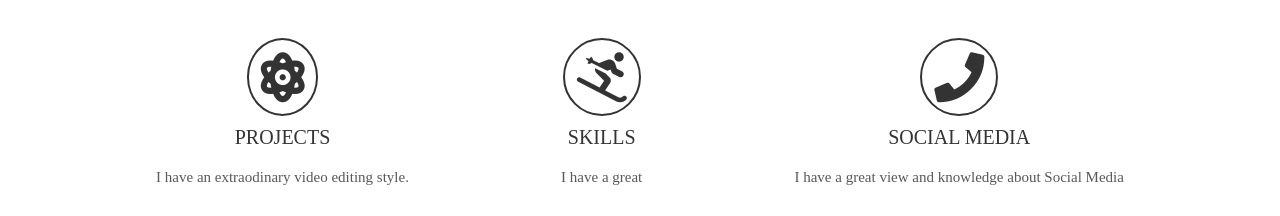
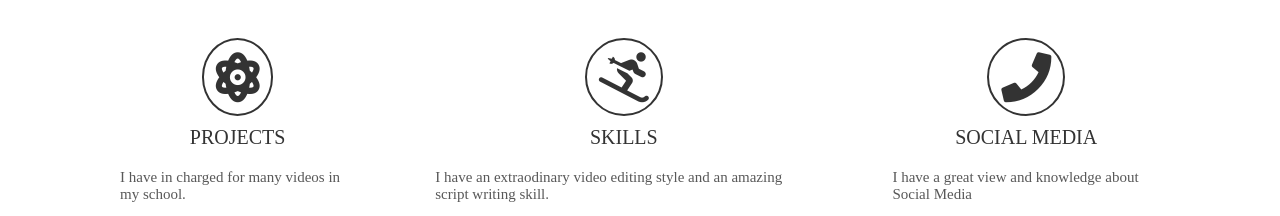
Before and after one commit to kaiinsum/intro, a plain HTML site: page index.html in a window 1280 px wide. Shown: the part 610-826 px from the top of the page. Drawn offline with Linux system fonts and the light colour scheme.

Commit message:
Update index.html

```diff
--- a/index.html
+++ b/index.html
@@ -212,12 +212,12 @@
       <div class="work">
         <i class="fas fa-atom"></i>
         <p class="work-heading">Projects</p>
-        <p class="work-text">I have an extraodinary video editing style.</p>
+        <p class="work-text">I have in charged for many videos in my school.</p>
       </div>
       <div class="work">
         <i class="fas fa-skiing"></i>
         <p class="work-heading">Skills</p>
-        <p class="work-text">I have a great </p>
+        <p class="work-text">I have an extraodinary video editing style and an amazing script writing skill.</p>
       </div>
       <div class="work">
         <i class="fas fa-phone"></i>
```
